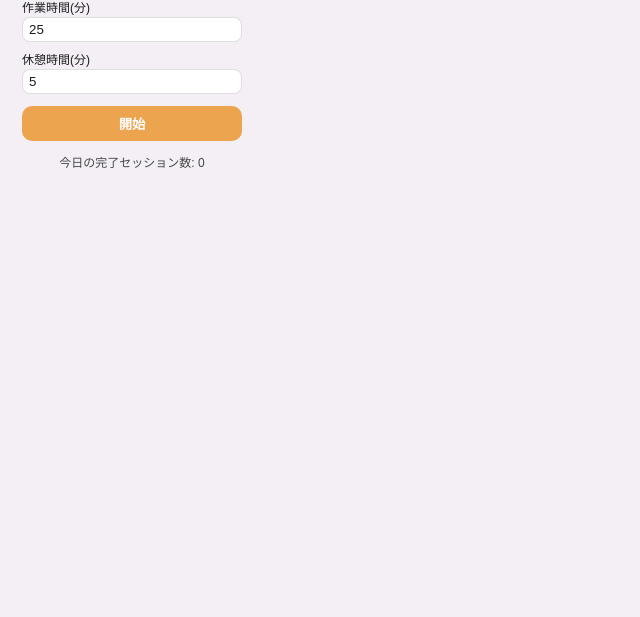
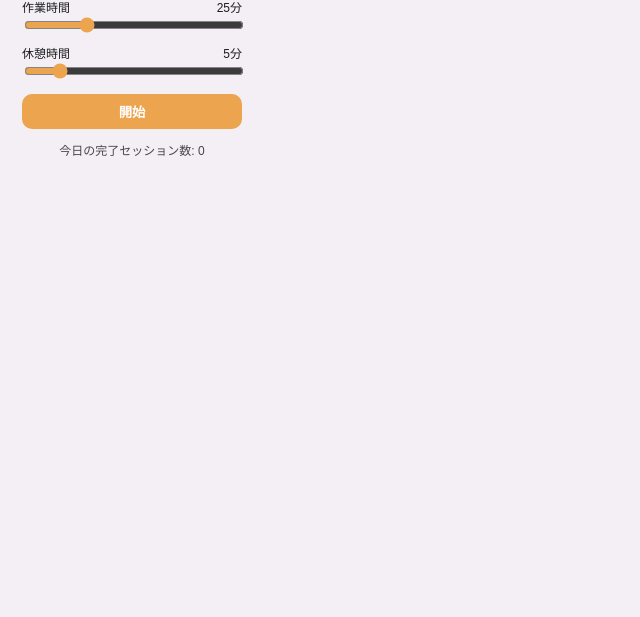
Before and after one commit to H0ugetsu/Nyanya, a website built with Vite: page src/popup/index.html in a window 1280 px wide. Shown: the part 183-800 px from the top of the page, without its empty margins (0-640 px from the left). Built offline with nearby package versions, Linux system fonts and the light colour scheme; some packages are replaced by stand-ins of ours.

Commit message:
fix: 作業時間・休憩時間をスライドバーに変更

```diff
--- a/src/popup/index.html
+++ b/src/popup/index.html
@@ -116,6 +116,16 @@
         display: block;
         margin-top: 8px;
         font-size: 12px;
+      }
+      .label-row {
+        display: flex;
+        justify-content: space-between;
+      }
+      input[type="range"] {
+        padding: 0;
+        border: none;
+        background: transparent;
+        accent-color: var(--calico-brown);
       }
       input,
       select {
@@ -240,12 +250,12 @@
       <div class="phase" id="phase">idle</div>
       <div class="timer" id="timer">--:--</div>
       <label>
-        作業時間(分)
-        <input type="number" id="workMinutes" min="1" value="25" />
+        <span class="label-row"><span>作業時間</span><span id="workMinutesValue">25分</span></span>
+        <input type="range" id="workMinutes" min="1" max="90" value="25" />
       </label>
       <label>
-        休憩時間(分)
-        <input type="number" id="breakMinutes" min="1" value="5" />
+        <span class="label-row"><span>休憩時間</span><span id="breakMinutesValue">5分</span></span>
+        <input type="range" id="breakMinutes" min="1" max="30" value="5" />
       </label>
       <div class="buttons">
         <button id="primaryButton">開始</button>
--- a/src/popup/main.ts
+++ b/src/popup/main.ts
@@ -19,6 +19,8 @@ const phaseEl = document.getElementById("phase")!;
 const sessionCountEl = document.getElementById("sessionCount")!;
 const workInput = document.getElementById("workMinutes") as HTMLInputElement;
 const breakInput = document.getElementById("breakMinutes") as HTMLInputElement;
+const workMinutesValueEl = document.getElementById("workMinutesValue")!;
+const breakMinutesValueEl = document.getElementById("breakMinutesValue")!;
 const primaryButton = document.getElementById("primaryButton") as HTMLButtonElement;
 const resetButton = document.getElementById("resetButton") as HTMLButtonElement;
 const soundSelect = document.getElementById("soundSelect") as HTMLSelectElement;
@@ -86,6 +88,8 @@ function render(state: TimerState): void {
   phaseEl.textContent = state.isPaused ? `${state.phase} (一時停止)` : state.phase;
   workInput.value = String(state.workMinutes);
   breakInput.value = String(state.breakMinutes);
+  workMinutesValueEl.textContent = `${state.workMinutes}分`;
+  breakMinutesValueEl.textContent = `${state.breakMinutes}分`;
   workInput.disabled = state.phase !== "idle";
   breakInput.disabled = state.phase !== "idle";
 
@@ -134,6 +138,14 @@ async function saveSettings(): Promise<void> {
   };
   await chrome.storage.local.set({ [SETTINGS_STORAGE_KEY]: settings });
 }
+
+workInput.addEventListener("input", () => {
+  workMinutesValueEl.textContent = `${workInput.value}分`;
+});
+
+breakInput.addEventListener("input", () => {
+  breakMinutesValueEl.textContent = `${breakInput.value}分`;
+});
 
 primaryButton.addEventListener("click", async () => {
   const message: TimerMessage =
```
